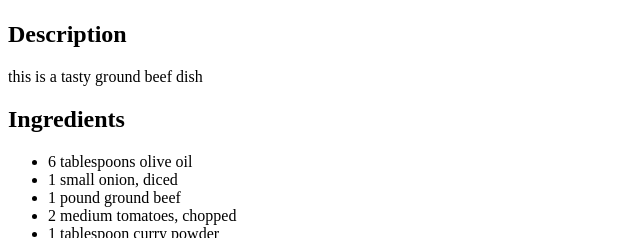
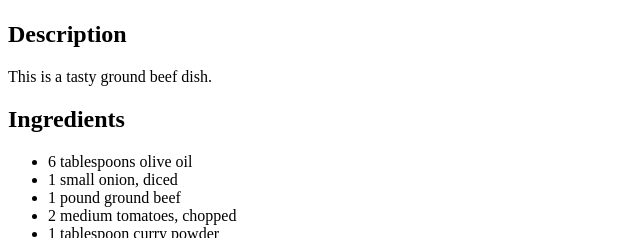
Before and after one commit to unsympatheticprocurator/odin-recipes, a plain HTML site: page recipes/Pakistani_Ground_Beef_Curry.html in a window 1280 px wide. Shown: the part 417-655 px from the top of the page, 0-640 px from the left. Drawn offline with Linux system fonts and the light colour scheme.

Commit message:
add full stops

```diff
--- a/recipes/Pakistani_Ground_Beef_Curry.html
+++ b/recipes/Pakistani_Ground_Beef_Curry.html
@@ -11,7 +11,7 @@
 
     <img src="https://www.allrecipes.com/thmb/fMb0j36ivBIVLEhAHejaiW1XBc0=/750x0/filters:no_upscale():max_bytes(150000):strip_icc():format(webp)/5891260-43a7d53092114792a503e8d243dadbb8.jpg">
     <h2>Description</h2>
-    <p>this is a tasty ground beef dish</p>
+    <p>This is a tasty ground beef dish.</p>
     <h2>Ingredients</h2>
     <ul>
         <li>6 tablespoons olive oil</li>
```
Also changed, not shown: recipes/Ground_Beef_Casserole.html (+1 -1 lines).
